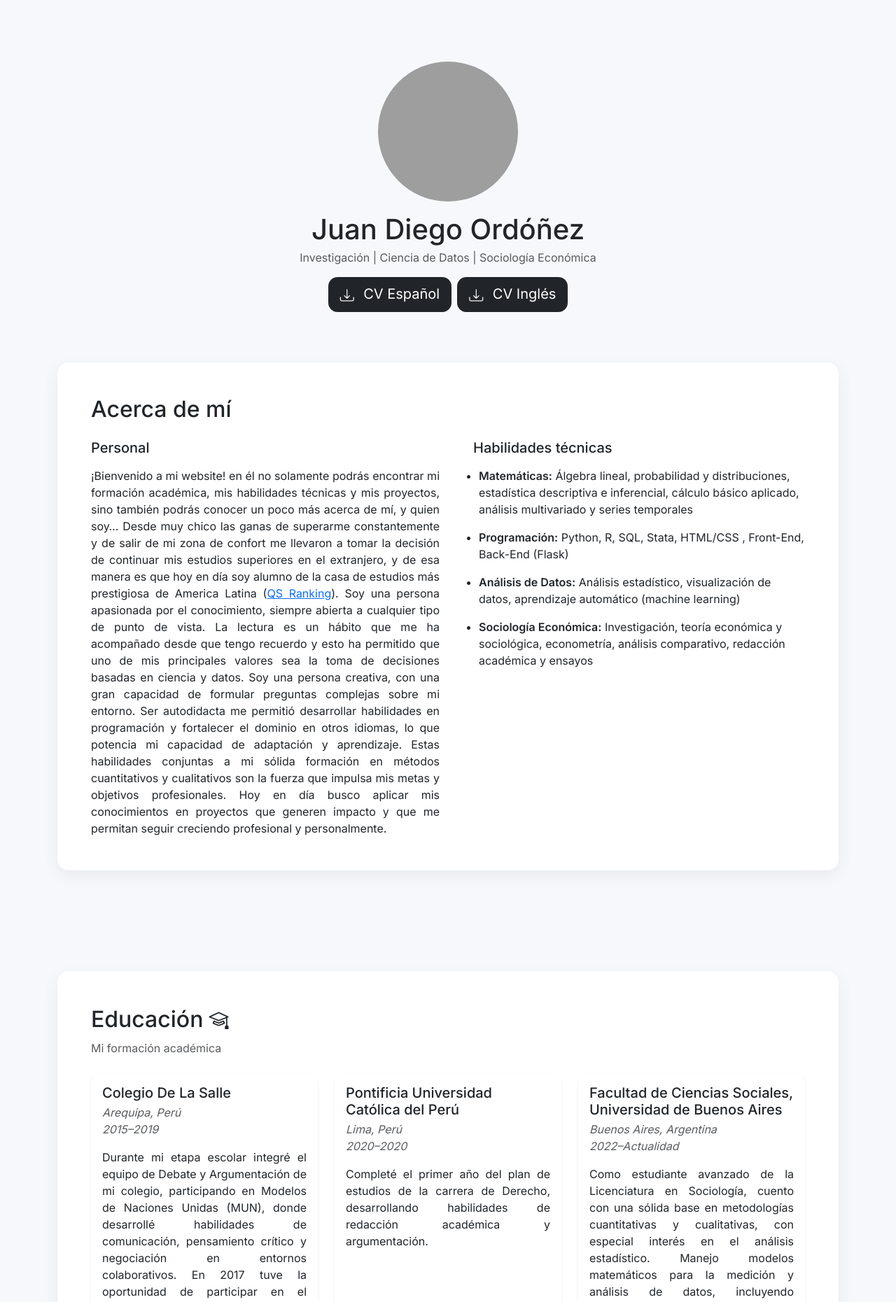
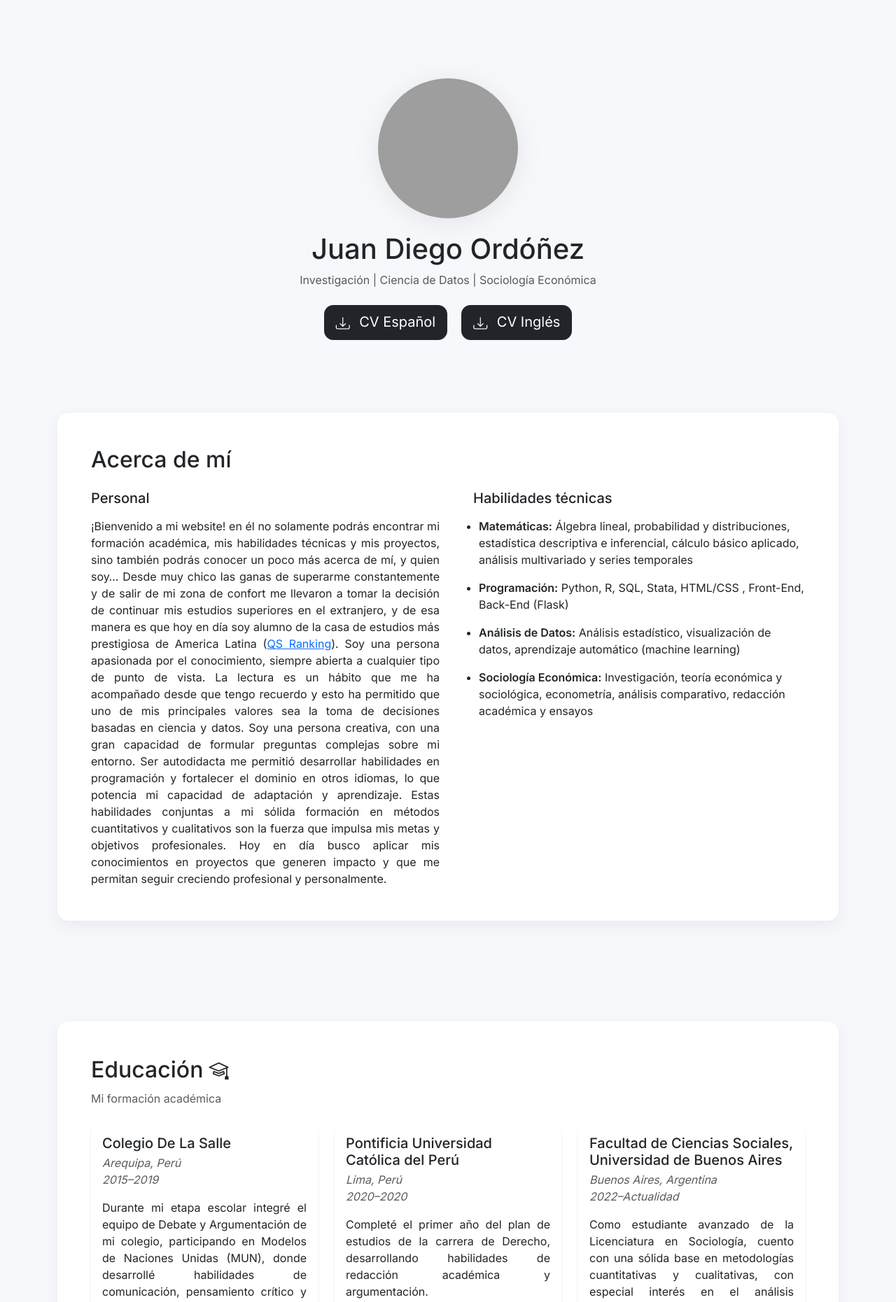
Before and after one commit to ordonezbravojuandiego-hash/Website-CV-, a Flask app: page / in a window 1280 px wide. Shown: the part 56-1917 px from the top of the page at 70% size. Run offline with Flask 3, Linux system fonts and the light colour scheme; grey boxes are pictures that could not be loaded.

Commit message:
UI: hover en botones de CV + spacing

```diff
--- a/templates/base.html
+++ b/templates/base.html
@@ -112,6 +112,34 @@
     @media (min-width: 992px) {
       .hist-icon { width: 32px; height: 32px; }
     }
+
+    /* ====== Más aire en el HERO (encabezado) ====== */
+.hero {
+  padding-top: 72px;     /* arriba del hero */
+  padding-bottom: 40px;  /* abajo del hero */
+}
+@media (min-width: 992px) {
+  .hero {
+    padding-top: 96px;
+    padding-bottom: 56px;
+  }
+}
+
+/* Espaciado fino dentro del hero */
+.hero h1 { margin-top: .25rem; margin-bottom: .5rem; }
+.hero .subtitle { margin-bottom: .75rem; }
+
+/* Grupo de botones del hero (CVs) con más separación */
+.hero .cv-group { gap: 1rem; }            /* móviles */
+@media (min-width: 768px) {
+  .hero .cv-group { gap: 1.25rem; }       /* tablets+ */
+}
+
+/* Un poco más de sombra suave al avatar ayuda a separarlo del fondo */
+.avatar-hero {
+  filter: drop-shadow(0 6px 18px rgba(0,0,0,.08));
+}
+
   </style>
 </head>
 
--- a/templates/index.html
+++ b/templates/index.html
@@ -3,31 +3,37 @@
 {% block content %}
 
 <!-- HERO / ACERCA (ancla principal) -->
-<section id="acerca">
-  <div class="container text-center">
+<section id="acerca" class="hero">
+  <div class="container text-center mb-5">
     <img
       src="{{ url_for('static', filename='images/' ~ data['imagenes']['profile picture']) }}"
-      class="rounded-circle mb-3"
+      class="rounded-circle mb-3 avatar-hero"
       style="width: 200px; height: 200px; object-fit: cover;"
       alt="Foto de perfil">
 
-    <h1 class="mb-1">{{ data['First name'] }} {{ data['Last name'] }}</h1>
-    <p class="text-muted mb-3">
+    <h1 class="mb-2">{{ data['First name'] }} {{ data['Last name'] }}</h1>
+    <p class="text-muted subtitle">
       {{ data['description']['short description'] }}
     </p>
 
-    <div class="d-flex flex-wrap gap-2 justify-content-center mt-2">
+    <div class="d-flex flex-wrap justify-content-center cv-group mt-4">
       <a class="btn btn-dark btn-lg"
-         href="{{ url_for('download_cv_lang', lang='es') }}">
+         href="{{ url_for('download_cv_lang', lang='es') }}"
+         aria-label="Descargar CV en español"
+         data-bs-toggle="tooltip" data-bs-placement="top" title="Descargar CV (PDF)">
         <i class="bi bi-download me-2"></i> CV Español
       </a>
 
       <a class="btn btn-dark btn-lg"
-         href="{{ url_for('download_cv_lang', lang='en') }}">
+         href="{{ url_for('download_cv_lang', lang='en') }}"
+         aria-label="Descargar CV en inglés"
+         data-bs-toggle="tooltip" data-bs-placement="top" title="Download resume (PDF)">
         <i class="bi bi-download me-2"></i> CV Inglés
       </a>
     </div>
   </div>
+</section>
+
 </section>
 
 <!-- ACERCA DE MÍ + HABILIDADES (panel) -->
```
